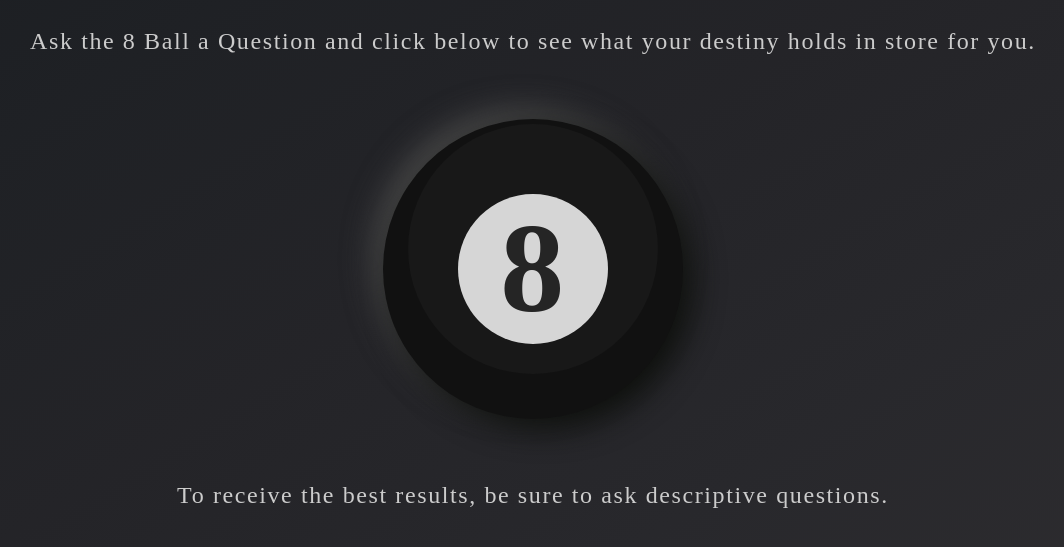
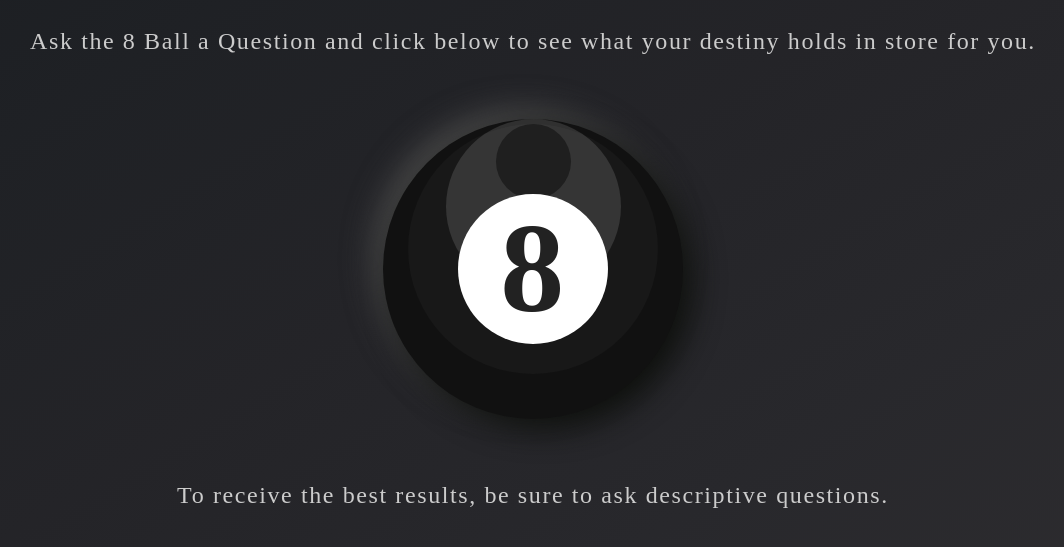
Before and after one commit to mattdls/magic8ball-final, a plain HTML site: page index.html in a window 1280 px wide. Shown: the part 191-738 px from the top of the page, without its empty margins (107-1171 px from the left). Drawn offline with Linux system fonts and the light colour scheme.

Commit message:
Added To Stylesheet

```diff
--- a/css/style.css
+++ b/css/style.css
@@ -54,6 +54,7 @@ body{
     display: flex;
     justify-content: center;
     align-items: center;
+    z-index: 999;
 }
 
 .magicball__response{
@@ -73,17 +74,26 @@ body{
     opacity: 0.2;
 }
 
-.magicball__bg_shadow{
+.magicball__bg__shadow{
     position: absolute;
     width: 175px;
     height: 175px;
     top: 0px;
+    border-radius: 50%;
+    background: #AAA;
+    opacity: 0.2;
 }
 
-.magicball__upper_shadow{
-
+.magicball__upper__shadow{
+    position: absolute;
+    width: 75px;
+    height: 75px;
+    top: 5px;
+    background: #191919;
+    opacity: 0.8;
+    border-radius: 50%;
 }
 
-.magicball__lower_shadow{
-
+.magicball__lower__shadow{
+    position: absolute;
 }
```
